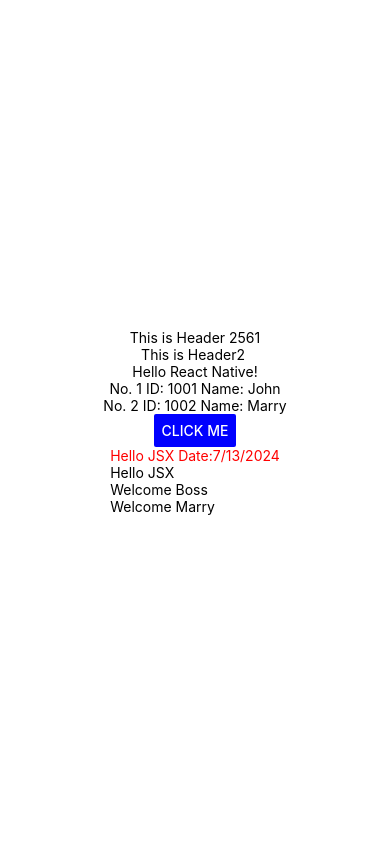
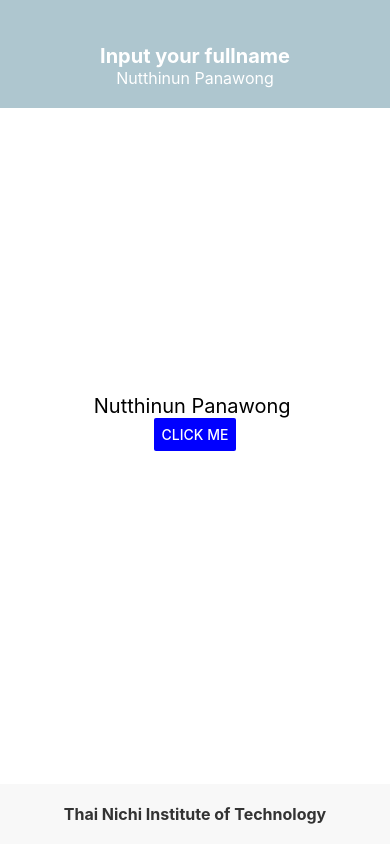
Before and after one commit to Nutthinun-526/ReactNativeTNI_2213111392, a React Native app: screen / in a window 390 px wide. Built offline with nearby package versions, Linux system fonts and the light colour scheme.

Commit message:
Practice1_ReactNativeFundamental

```diff
--- a/App.tsx
+++ b/App.tsx
@@ -1,48 +1,28 @@
 import { StatusBar } from 'expo-status-bar';
 import React from "react";
-import { StyleSheet,Text,View,Button,Alert} from 'react-native';
+import { StyleSheet, Text, View, Button, Alert } from 'react-native';
+import AppHeader from './components/AppHeader';
 import AppFooter from './components/AppFooter';
-import AppHeader from './components/AppHeader';
+import Content from './components/Content';
 
-export default function App()  {
-
-  const onClickMe = ()=>{
-    Alert.alert("Hi","hello React.jf");
+export default function App(): React.JSX.Element {
+  const name = "Nutthinun Panawong";
+  const onClickMe = () => {
+    Alert.alert("Hello ",name);
   }
-
-  const users = [
-    {id:1001,name:'John'},
-    {id:1002,name:'Marry'}
-  ]
-
 
   return (
     <View style={styles.container}>
-      <AppHeader title="This is Header " year={2018}/>
-      <AppHeader title="This is Header2 "/>
-      <Text>Hello React Native!</Text>
-
-      {
-        users.map((data,index)=>{
-          return(
-            <Text key={data.id}>
-              No. {index+1} ID: {data.id} Name: {data.name}
-            </Text>
-          )
-          }
-        )
-      }
+      <AppHeader name={"Nutthinun Panawong"} />
+      <Text style={styles.text}>{name} {'\n'}</Text>
 
       <Button
         title="Click Me"
         onPress={onClickMe}
         color='blue'
-        /* onPress = { () => {
-          Alert.alert("Hi","React Native is Fun!!");
-      }} */
-     />
-      <StatusBar style='auto'/>
-      <AppFooter/>
+      />
+      <StatusBar style='auto' />
+      <AppFooter />
     </View>
   );
 }
@@ -54,4 +34,7 @@ const styles = StyleSheet.create({
     alignItems: 'center',
     justifyContent: 'center',
   },
+  text: {
+    fontSize: 20,
+  }
 });
--- a/components/AppFooter.tsx
+++ b/components/AppFooter.tsx
@@ -2,30 +2,33 @@ import { StatusBar } from 'expo-status-bar';
 import { StyleSheet,Text,View} from 'react-native';
 import React from 'react'
 
-const AppFooter = ():React.JSX.Element => {
-    const hello = "Hello TNI Footer";
-    const hello2 = <Text>Hello JSX</Text>;
-    const isLogin = true;
+const AppFooter = (): React.JSX.Element => {
+
   return (
-    <View>
-      <Text style={styles.myText}>
-      {hello2} Date:{new Date().toLocaleDateString()}
+    <View style={styles.footer}>
+      <Text style={styles.footerText}>
+        Thai Nichi Institute of Technology
       </Text>
-      {hello2}
-      {isLogin===true && <Text>Welcome Boss</Text>}
-      {
-        isLogin==true
-        ? <Text>Welcome Marry</Text>
-        : <Text>ยังไม่ได้ล็อคอิน</Text>
-      }
     </View>
-  )
+  );
 }
 
-export default AppFooter
+export default AppFooter;
 
 const styles = StyleSheet.create({
-  myText:{
-    color:'red'
-  }
+  footer: {
+      backgroundColor: '#f8f8f8',
+      padding: 20,
+      alignItems: 'center',
+      justifyContent: 'center',
+      position: 'absolute',
+      left: 0,
+      right: 0,
+      bottom: 0,
+  },
+  footerText: {
+      fontSize: 16,
+      fontWeight: 'bold',
+      color: '#333',
+  },
 });
--- a/components/AppHeader.tsx
+++ b/components/AppHeader.tsx
@@ -1,21 +1,46 @@
-/*rnfe*/
-import { View, Text } from 'react-native'
-import React from 'react'
+import { View, Text, StyleSheet } from 'react-native';
+import React from 'react';
 
 type AppHeaderProps = {
-    title:String;
-    year? :number;
+  name:String;
 }
 
-const AppHeader = ({title,year}:AppHeaderProps): React.JSX.Element => {
+
+
+const AppHeader = ({name}:AppHeaderProps): React.JSX.Element => {
   return (
-    <View>
-      <Text>
-        {title}
-        {year && year+543}
+    <View style={styles.header}>
+      <Text style={styles.headerText}>
+        {'\n'}
+        Input your fullname
+      </Text >
+      <Text style={styles.subtitleText}>
+        {name}
       </Text>
     </View>
   )
 }
 
-export default AppHeader
+export default AppHeader;
+
+const styles = StyleSheet.create({
+  header: {
+    backgroundColor: '#AEC6CF',
+    padding: 20,
+    alignItems: 'center',
+    justifyContent: 'center',
+    position: 'absolute',
+    left: 0,
+    right: 0,
+    top: 0,
+  },
+  headerText: {
+    fontSize: 20,
+    fontWeight: 'bold',
+    color: '#fff',
+  },
+  subtitleText: {
+    fontSize: 16,
+    color: '#fff',
+  },
+});
--- /dev/null
+++ b/components/Content.tsx
@@ -0,0 +1,36 @@
+import { View, Text, StyleSheet, Alert, Button } from 'react-native'
+import React from 'react'
+
+const Content = () => {
+
+  const name = 'Nutthinun';
+  const onClickMe = () => {
+    Alert.alert("Hello",name);
+  }
+
+  return (
+    <View style={styles.content}>
+      <Text style={styles.text}>
+        Nutthinun Panawong
+      </Text>
+      <Button
+      title = "click me"
+      onPress = {onClickMe}
+      />
+    </View>
+  )
+}
+
+export default Content;
+
+const styles = StyleSheet.create({
+    content: {
+        flex:1,
+        alignItems: 'center',
+        justifyContent: 'center',
+    },
+    text: {
+        fontSize:18,
+        marginBottom:20,
+    },
+});
```
